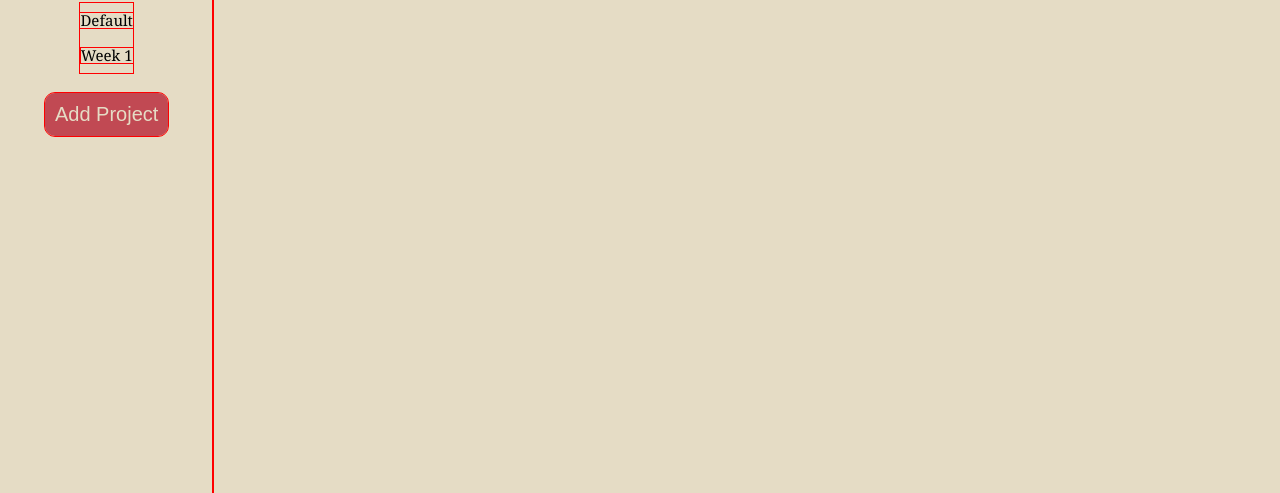
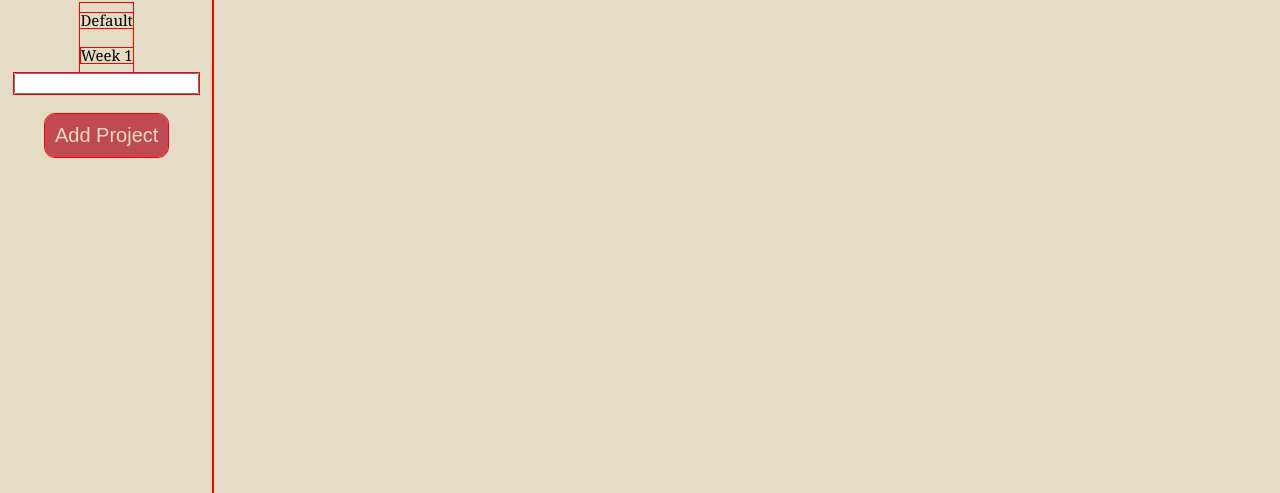
Before and after one commit to mhjarvis/odin-to-do-list, a website built with webpack: page dist/index.html in a window 1280 px wide. Shown: the part 239-732 px from the top of the page. Built offline with nearby package versions, Linux system fonts and the light colour scheme.

Commit message:
Add form element with input

```diff
--- a/dist/index.html
+++ b/dist/index.html
@@ -19,6 +19,13 @@
             <div class="project-container center">
 
             </div>
+
+            <div class="project-form-container">
+                <form action="" class="project-form center">
+                    <input type="text" name="project-name" id="project-name" required>
+                </form>
+            </div>
+
             <button class="new-project-button">Add Project</button>
         </aside>
 
```
